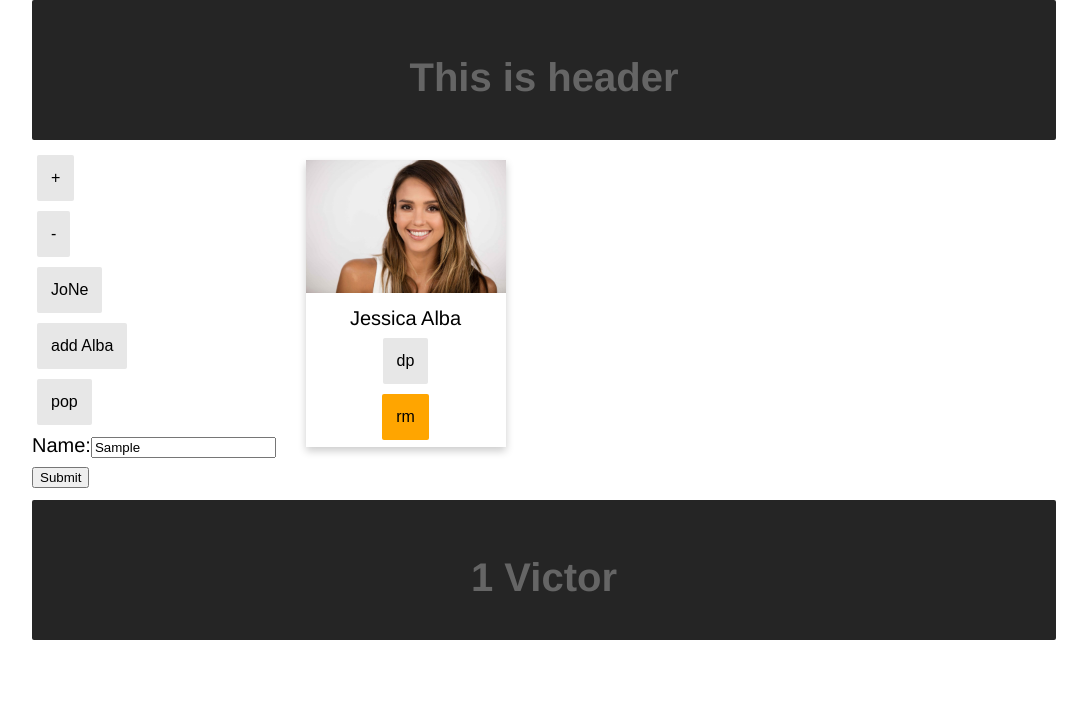
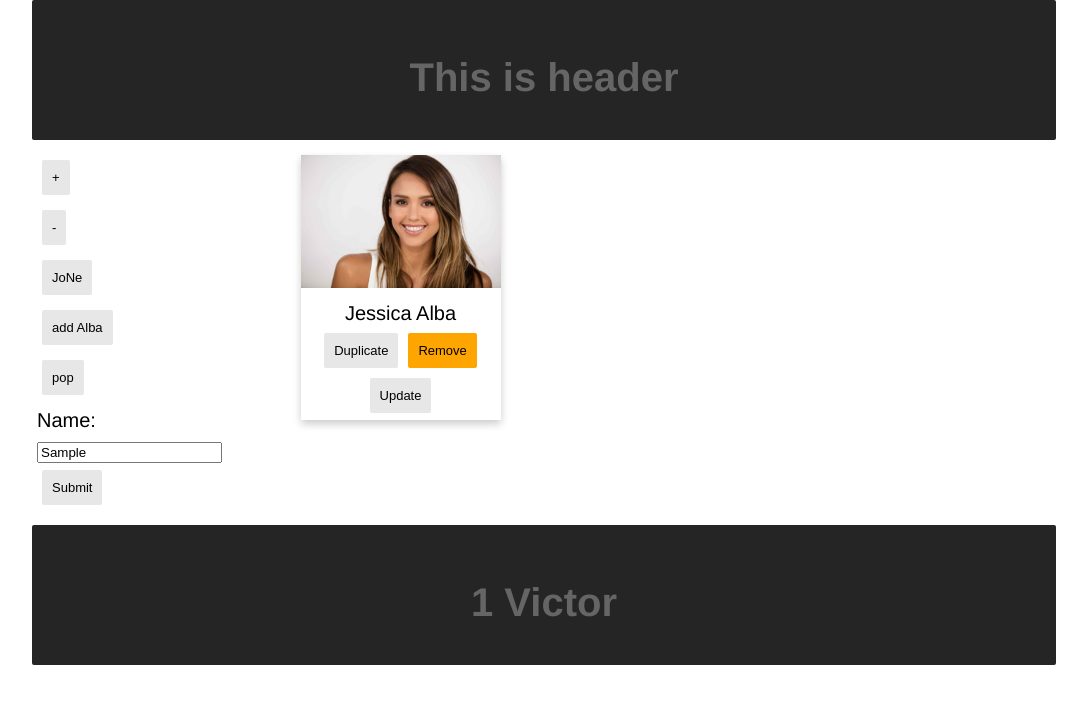
Before and after one commit to bovicbro/victors.space, a React (Create React App) app: page / in a window 1280 px wide. Both pictures are taken after typing "Sample" into the empty fields and a click on the button "add Alba". Shown: the top 704 px of the page, without its empty margins (96-1183 px from the left). Built offline with nearby package versions, Linux system fonts and the light colour scheme.

Commit message:
addds some css to float buttons in cards, adds update button. Plans to add update functionallity for the card

```diff
--- a/package.json
+++ b/package.json
@@ -4,7 +4,7 @@
   "private": true,
   "dependencies": {
     "materialize-css": "^0.100.2",
-    "npm": "^5.7.1",
+    "npm": "^5.10.0",
     "react": "^16.2.0",
     "react-dom": "^16.2.0",
     "react-redux": "^5.0.7",
--- a/src/components/App.js
+++ b/src/components/App.js
@@ -20,20 +20,22 @@ class App extends Component {
       <div class="mainContainer">
         <Header title="Plebbook" />
           <div class="buttonMenu">
-            <Button buttonText="+" buttonAction={() => this.props.addOne()} />
-            <Button buttonText="-" buttonAction={() => this.props.subtractOne()} />
-            <Button
+            <ul>
+            <li><Button buttonText="+" buttonAction={() => this.props.addOne()} /></li>
+            <li><Button buttonText="-" buttonAction={() => this.props.subtractOne()} /></li>
+            <li><Button
               buttonText="JoNe"
-              buttonAction={() => this.props.changeName("Johannes")} />
-            <Button
+              buttonAction={() => this.props.changeName("Johannes")} /></li>
+            <li><Button
               buttonText="add Alba"
-              buttonAction={()=> this.props.addPersonToList({name:"Jessica Alba", img: alba})} />
-            <Button
+              buttonAction={()=> this.props.addPersonToList({name:"Jessica Alba", img: alba})} /></li>
+            <li><Button
               buttonText="pop"
-              buttonAction={() => this.props.removePerson()} />
-            <NameForm
+              buttonAction={() => this.props.removePerson()} /></li>
+            <li><NameForm
               img={avatar}
-              submitAction={(person) => this.props.addPersonToList(person)}/>
+              submitAction={(person) => this.props.addPersonToList(person)}/></li>
+            </ul>
           </div>
           <div class="cardArea">
             <List
--- a/src/components/Button.js
+++ b/src/components/Button.js
@@ -8,9 +8,7 @@ onClick = () => {
 
   render() {
     return (
-      <div>
         <button class={this.props.type} onClick={this.onClick}>{this.props.buttonText}</button>
-      </div>
     );
   }
 
--- a/src/components/ListItem.js
+++ b/src/components/ListItem.js
@@ -8,21 +8,29 @@ export default class ListItem extends React.Component {
     return(
       <li>
         <div class="card">
-          <img src={this.props.image}></img>
+            <img src={this.props.image}></img>
           <div class="cardContainer">
+          <div class="name">
           {this.props.item}
+          </div>
            <Button
-            buttonText="dp"
+            buttonText="Duplicate"
             buttonAction={this.props.duplicatePersonByIndex}
             index={this.props.index}
           />
           <Button
-            buttonText="rm"
+            buttonText="Remove"
             buttonAction={this.props.removePersonByIndex}
             index={this.props.index}
             type="warning"
           />
-            </div>
+          <Button
+            buttonText="Update"
+            buttonAction={this.props.removePersonByIndex}
+            index={this.props.index}
+            type="update"
+          />
+        </div>
       </div>
       </li>
     )
--- a/src/static/index.css
+++ b/src/static/index.css
@@ -11,25 +11,37 @@ ul {
 
 li {
   font: 200 20px/1.5 Helvetica, Verdana, sans-serif;
-  margin: 10px;
+  margin: 5px;
   width: 200px;
 }
 
-button {
+button, input[type="submit"]{
       background-color: #e7e7e7;
       border: none;
       color: black;
-      padding: 14px;
+      padding: 10px;
       text-align: center;
       text-decoration: none;
       display: inline-block;
-      font-size: 16px;
+      font-size: 13px;
       margin: 5px;
       transition: 0.2s;
       border-radius: 2px;
 }
 
-.warning {
+.name {
+  width: 100%;
+}
+
+button[class="update"] {
+  background-color: ;
+}
+
+button:hover[class="update"] {
+  background-color: green;
+}
+
+button[class="warning"] {
   background-color: orange;
 }
 
@@ -37,7 +49,7 @@ button:hover[class="warning"] {
   background-color: red;
 }
 
-button:hover {
+button:hover, input[type="submit"]:hover {
   background-color: #555555;
   color: white;
 }
```
Also changed, not shown: 1 other file (tests, documents, lock files or other folders).
